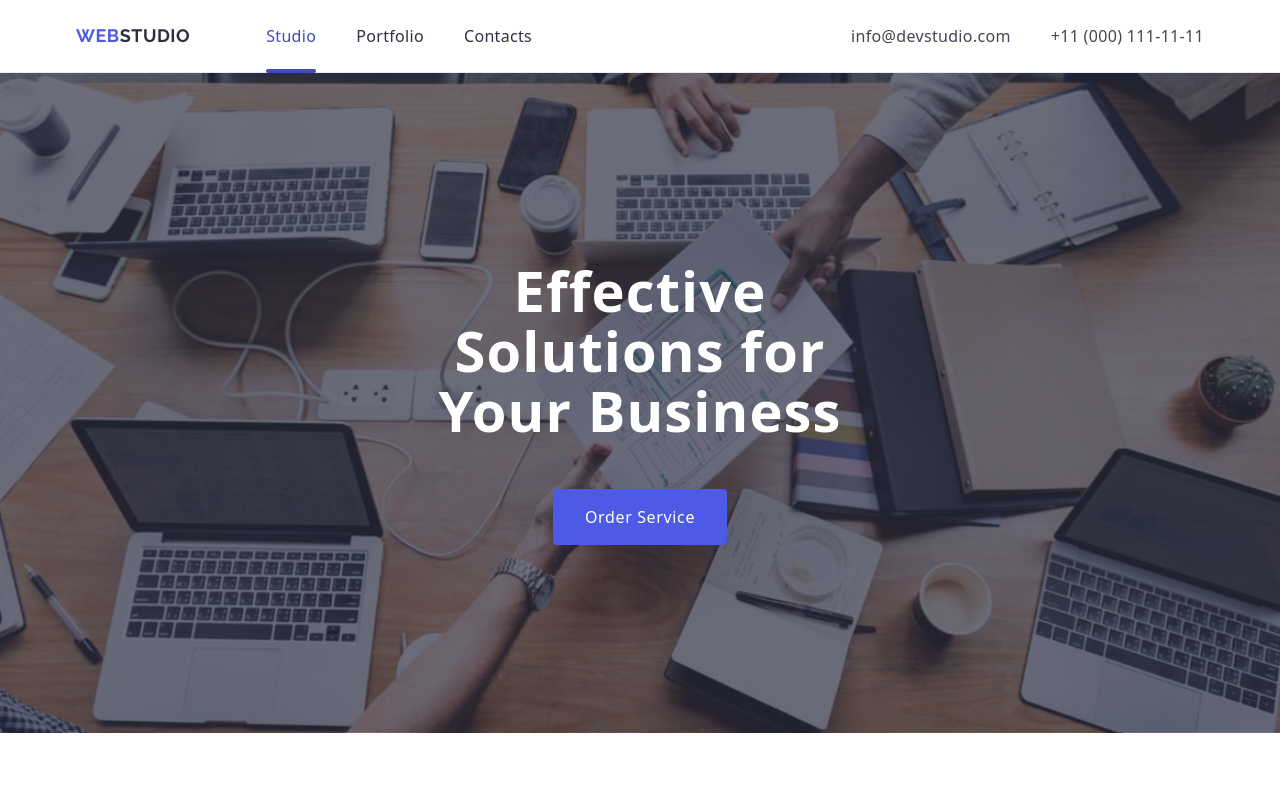
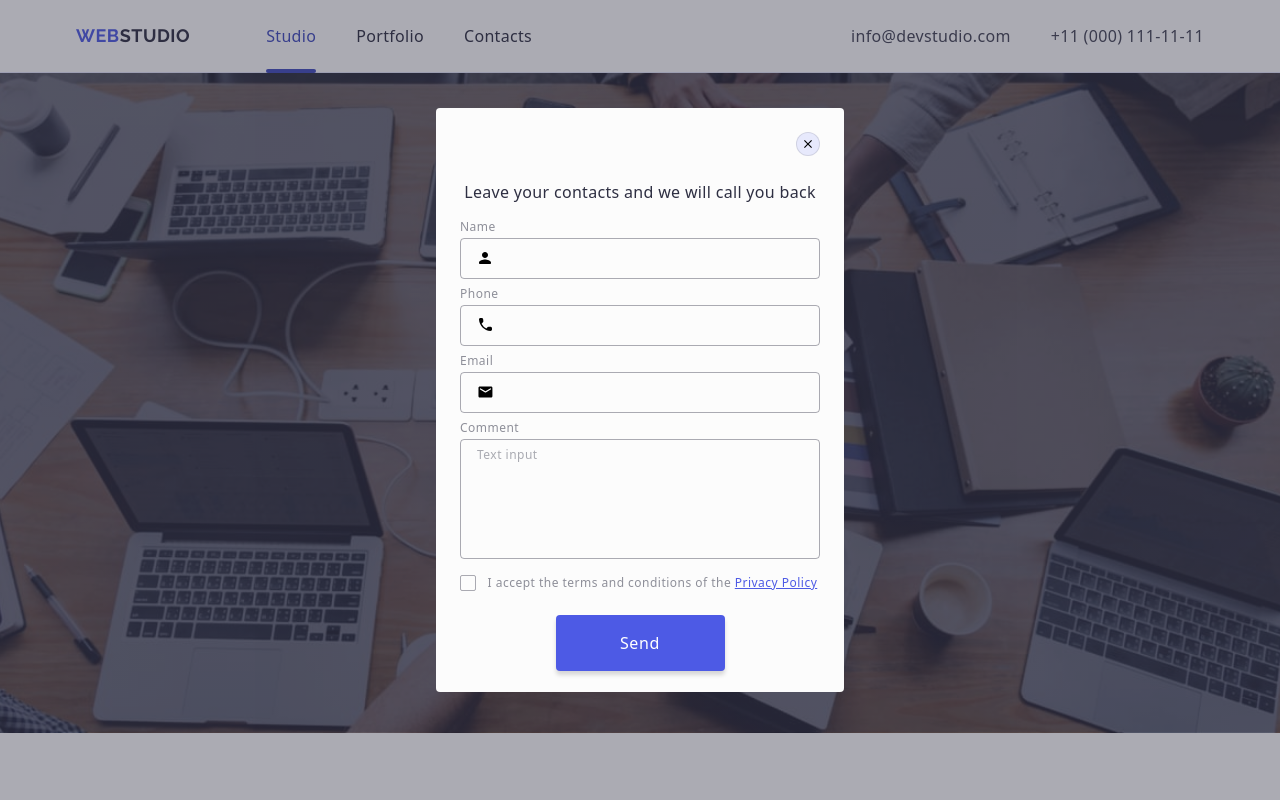
Before and after one commit to OleksiiShcherba/goit-markup-hw-06, a plain HTML site: page index.html in a window 1280 px wide. Shown: the top 800 px of the page. Drawn offline with nearby package versions, Linux system fonts and the light colour scheme.

Commit message:
added is-open

```diff
--- a/css/styles.css
+++ b/css/styles.css
@@ -509,7 +509,7 @@ h1, h2, h3, h4, h5, h6 {
     transition: opacity 250ms cubic-bezier(0.4, 0, 0.2, 1), visibility 250ms cubic-bezier(0.4, 0, 0.2, 1);
 }
 
-.is_open {
+.is-open {
     opacity: 1;
     visibility: visible;
     pointer-events: auto;
--- a/index.html
+++ b/index.html
@@ -487,7 +487,7 @@
         </div>
       </div>
     </footer>
-    <div class="backdrop">
+    <div class="backdrop is-open">
       <div class="modal">
         <button type="button" class="close-button">
           <svg class="cross-icon" width="8" height="8">
```
